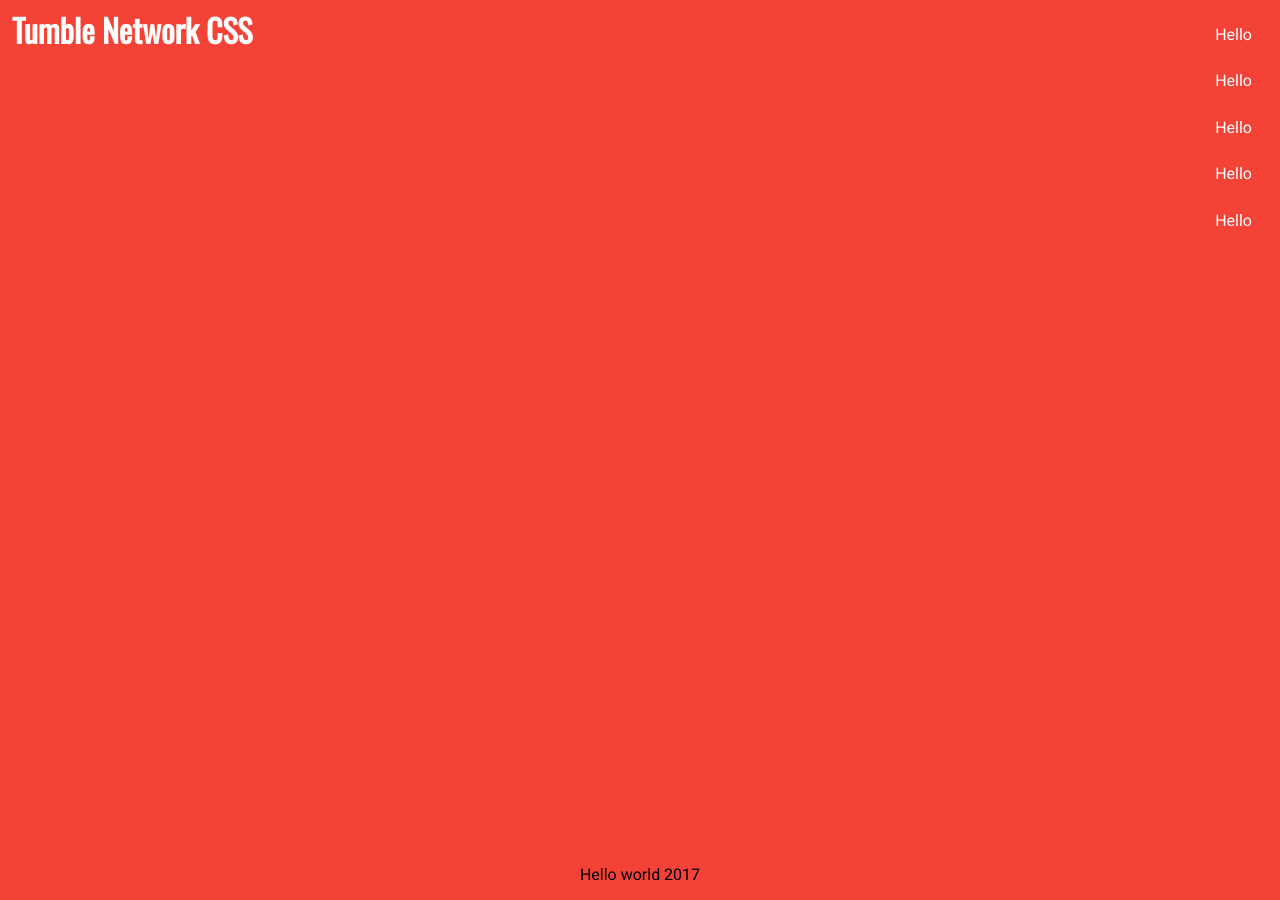
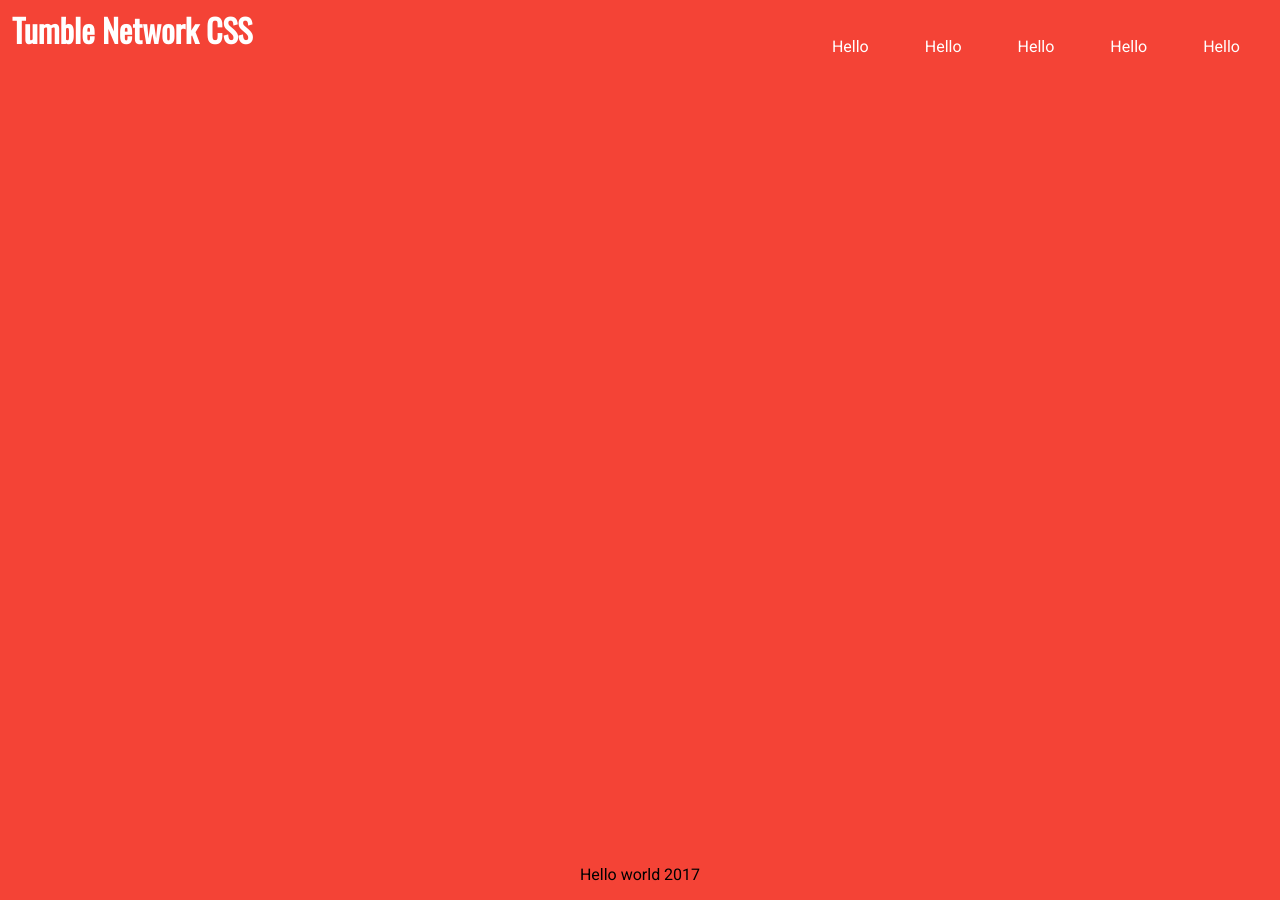
Before and after one commit to tumblenet/tumblenet-css, a Jekyll site: the page built from index.html, in a window 1280 px wide. Built offline with Jekyll 4.4.1, drawn with Linux system fonts in a browser that asks for light colours.

Commit message:
Update main.html

```diff
--- a/_layouts/main.html
+++ b/_layouts/main.html
@@ -5,11 +5,11 @@ layout: default
   <h1 class="tn-col-1-3 tn-text-white">{{ site.title }}</h1>
   <nav class="tn-col-2-3">
     <ul class="tn-row tn-nav tn-align-right">
-      <li class="tn-row 1-5 tn-nav-item"><a class="tn-background-onhover-dark-red" href="#">Hello</a></li>
-      <li class="tn-row 1-5 tn-nav-item "><a class="tn-background-onhover-dark-red" href="#">Hello</a></li>
-      <li class="tn-row 1-5 tn-nav-item "><a class="tn-background-onhover-dark-red" href="#">Hello</a></li>
-      <li class="tn-row 1-5 tn-nav-item "><a class="tn-background-onhover-dark-red" href="#">Hello</a></li>
-      <li class="tn-row 1-5 tn-nav-item "><a class="tn-background-onhover-dark-red" href="#">Hello</a></li>
+      <li class="tn-col-1-5 tn-nav-item"><a class="tn-background-onhover-dark-red" href="#">Hello</a></li>
+      <li class="tn-col-1-5 tn-nav-item "><a class="tn-background-onhover-dark-red" href="#">Hello</a></li>
+      <li class="tn-col-1-5 tn-nav-item "><a class="tn-background-onhover-dark-red" href="#">Hello</a></li>
+      <li class="tn-col-1-5 tn-nav-item "><a class="tn-background-onhover-dark-red" href="#">Hello</a></li>
+      <li class="tn-col-1-5 tn-nav-item "><a class="tn-background-onhover-dark-red" href="#">Hello</a></li>
     </ul>
   </nav>
 </header>
```
